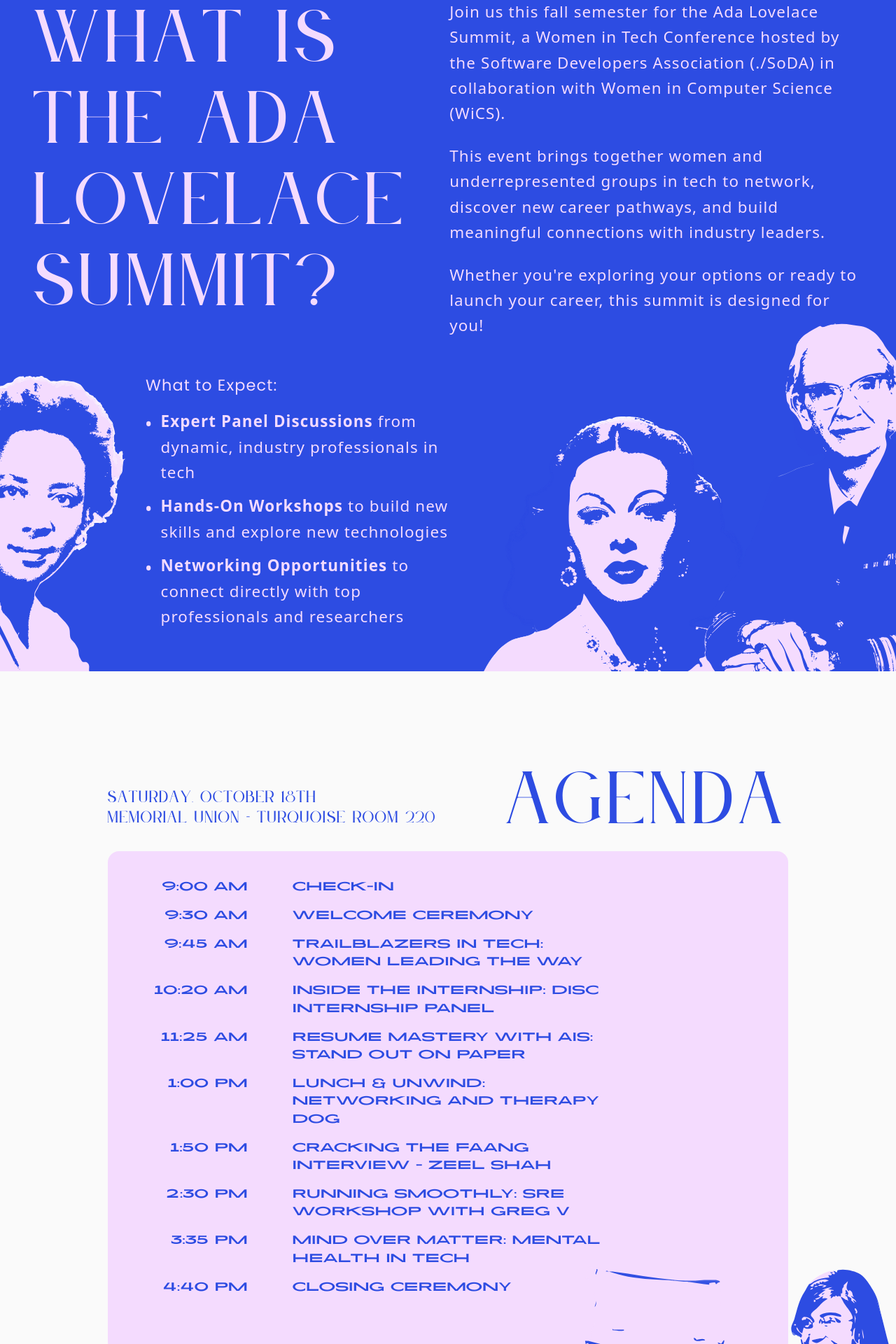
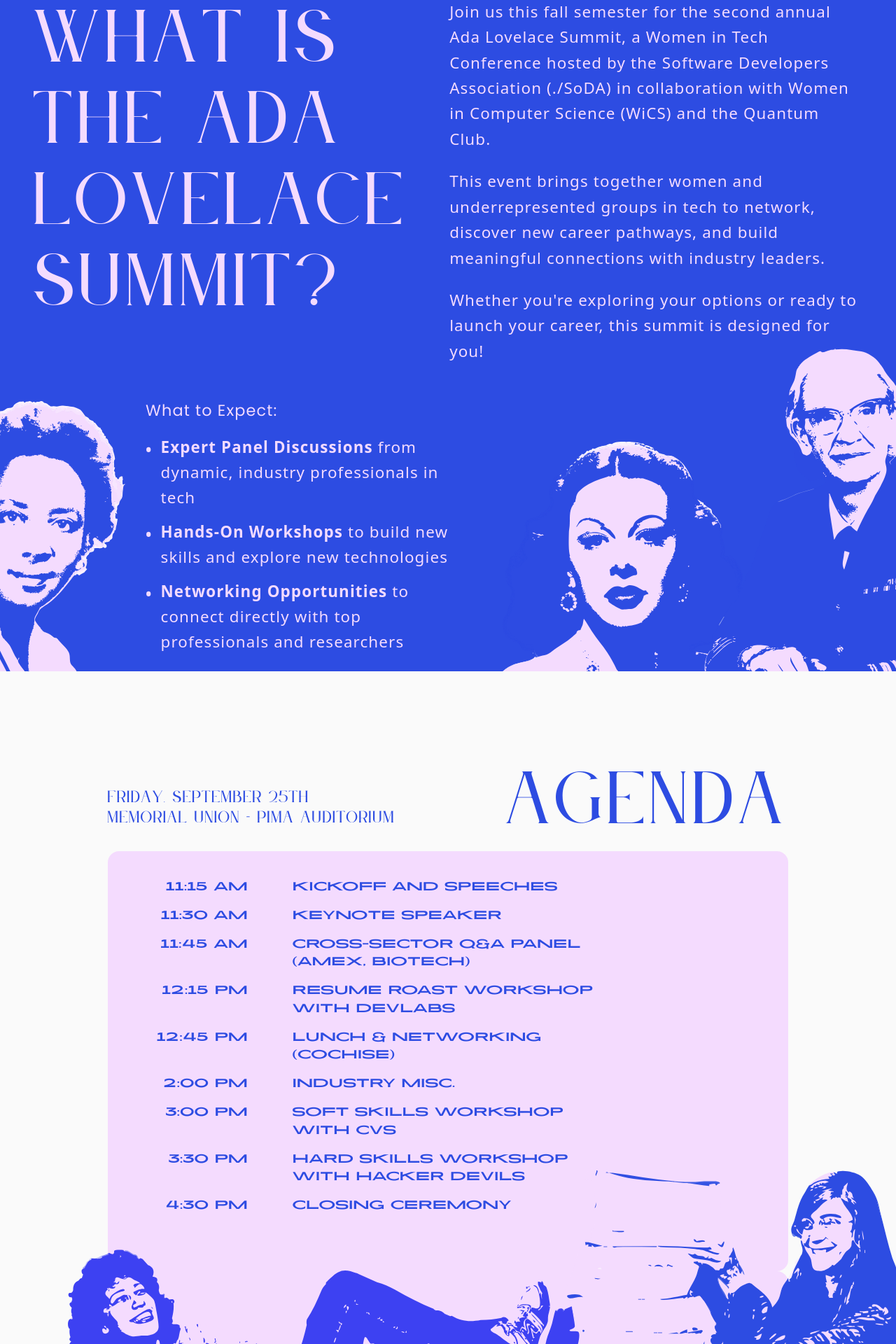
Before and after one commit to asusoda/ada-lovelace-conf-website, a Next.js app: page / in a window 1280 px wide. Shown: the part 880-2800 px from the top of the page at 70% size. Built offline with nearby package versions, Linux system fonts and the light colour scheme.

Commit message:
update 2026 info

```diff
--- a/components/about.tsx
+++ b/components/about.tsx
@@ -17,7 +17,7 @@ export function AboutSection() {
               </h2>
               <div className="space-y-6 text-[var(--color-light-purple)] text-poppins xl:text-[1.4rem] 2xl:text-3xl leading-relaxed tracking-wider">
                 <p>
-                  Join us this fall semester for the Ada Lovelace Summit, a Women in Tech Conference hosted by the Software Developers Association (./SoDA) in collaboration with Women in Computer Science (WiCS).
+                  Join us this fall semester for the second annual Ada Lovelace Summit, a Women in Tech Conference hosted by the Software Developers Association (./SoDA) in collaboration with Women in Computer Science (WiCS) and the Quantum Club.
                 </p>
                 <p>
                 This event brings together women and underrepresented groups in tech to network, discover new career pathways, and build meaningful connections with industry leaders.
--- a/components/agenda.tsx
+++ b/components/agenda.tsx
@@ -2,16 +2,15 @@ import Image from "next/image"
 
 export function AgendaSection() {
   const scheduleItems = [
-    { time: "9:00 AM", title: "Check-In" },
-    { time: "9:30 AM", title: "Welcome Ceremony" },
-    { time: "9:45 AM", title: "Trailblazers in Tech: Women Leading the Way" },
-    { time: "10:20 AM", title: "Inside the Internship: DISC Internship Panel" },
-    { time: "11:25 AM", title: "Resume Mastery with AIS: Stand Out on Paper" },
-    { time: "1:00 PM", title: "Lunch & Unwind: Networking and Therapy Dog" },
-    { time: "1:50 PM", title: "Cracking the FAANG Interview - Zeel Shah" },
-    { time: "2:30 PM", title: "Running Smoothly: SRE Workshop with Greg V" },
-    { time: "3:35 PM", title: "Mind Over Matter: Mental Health in Tech" },
-    { time: "4:40 PM", title: "CLOSING CEREMONY" },
+    { time: "11:15 AM", title: "Kickoff and Speeches" },
+    { time: "11:30 AM", title: "Keynote Speaker" },
+    { time: "11:45 AM", title: "Cross-Sector Q&A Panel (AMEX, Biotech)" },
+    { time: "12:15 PM", title: "Resume Roast Workshop with DevLabs" },
+    { time: "12:45 PM", title: "Lunch & Networking (Cochise)" },
+    { time: "2:00 PM", title: "Industry Misc." },
+    { time: "3:00 PM", title: "Soft Skills Workshop with CVS" },
+    { time: "3:30 PM", title: "Hard Skills Workshop with Hacker Devils" },
+    { time: "4:30 PM", title: "Closing Ceremony" },
 
   ]
 
@@ -23,10 +22,10 @@ export function AgendaSection() {
           <div className="flex flex-col gap-3 lg:gap-0 lg:flex-row justify-between mb-6 2xl:mb-10 pt-5 2xl:pt-10">
             <div className="hidden lg:block font-lejour text-left text-[var(--color-blue)] mt-auto mb-2 text-sm lg:text-[clamp(1rem,1.3vw+0.25rem,5rem)]">
               <p className="font-bold tracking-wider uppercase">
-                SATURDAY, OCTOBER 18TH
+                FRIDAY, SEPTEMBER 25TH
               </p>
               <p className="font-medium tracking-wider uppercase">
-                MEMORIAL UNION - TURQUOISE ROOM 220
+                MEMORIAL UNION - PIMA AUDITORIUM
               </p>
             </div>
             {/* Large AGENDA title */}
@@ -37,10 +36,10 @@ export function AgendaSection() {
             {/* mobile view date and time */}
             <div className="lg:hidden font-lejour text-left text-[var(--color-blue)] mt-auto mb-0 lg:mb-2">
               <p className="text-sm sm:text-base xl:text-xl 2xl:text-3xl font-medium tracking-wider uppercase">
-                SATURDAY, OCTOBER 18TH
+                FRIDAY, SEPTEMBER 25TH
               </p>
               <p className="text-sm sm:text-base xl:text-xl 2xl:text-3xl font-medium tracking-wider uppercase">
-                MEMORIAL UNION - TURQUOISE ROOM 220
+                MEMORIAL UNION - PIMA AUDITORIUM
               </p>
             </div>
 
@@ -87,7 +86,7 @@ export function AgendaSection() {
           {/* Spacer to push down illustrations */}
           <div className="hidden lg:block h-20 xl:h-40 2xl:h-60 bg-[var(--color-light-purple)] rounded-xl xl:rounded-2xl p-4 sm:p-6 xl:p-10 2xl:p-10 pr-32 xl:pr-48 2xl:pr-64 backdrop-blur-sm"></div>
 
-          + <div className="relative mt-8 hidden lg:block z-[2]">
+          <div className="relative mt-8 hidden lg:block z-[2]">
           {/* Left figure - person sitting/reclining */}
             <div className="absolute bottom-40 2xl:bottom-0 left-0 w-48 xl:w-70 2xl:w-80 h-60 xl:h-80 2xl:h-96 rounded-lg flex items-center justify-center">
                 {/* susan kare */}
--- a/components/footer.tsx
+++ b/components/footer.tsx
@@ -6,7 +6,7 @@ export function Footer() {
       <div className="container mx-auto px-4 py-8">
         <div className="grid md:grid-cols-3 gap-8 justify-items-center">
           <div>
-            <h3 className="text-lg font-semibold mb-4 font-poppins">./SoDA & WiCS</h3>
+            <h3 className="text-lg font-semibold mb-4 font-poppins">./SoDA, WiCS & Quantum Club</h3>
             <p className="text-sm">
 
             </p>
@@ -41,7 +41,7 @@ export function Footer() {
         </div>
 
         <div className="border-t border-[var(--color-light-purple)] mt-8 pt-8 text-center text-sm">
-          <p>&copy; 2025 Software Developers Association at ASU. All rights reserved.</p>
+          <p>&copy; 2026 Software Developers Association at ASU. All rights reserved.</p>
           <p>Made by Jubilee and Justin :D</p>
         </div>
       </div>
--- a/components/hero.tsx
+++ b/components/hero.tsx
@@ -46,9 +46,9 @@ export function HeroSection() {
             {/* Event details */}
             <div className="text-[0.5rem] lg:text-[clamp(1rem,0.7vw+0.25rem,3rem)] lg:px-0 flex w-full gap-5 lg:gap-3 xl:gap-10 2xl:gap-20 justify-center lg:justify-between font-lucidity uppercase tracking-wider xl:ml-[2%] 2xl:ml-[9%] whitespace-nowrap">
               <div className="flex-0 lg:flex-2 -mr-5 xl:-mr-0"></div>
-              <span className="text-left">October 18</span>
+              <span className="text-left">September 25</span>
               <span className="hidden lg:block">•</span>
-              <span>9AM-5PM</span>
+              <span>11AM-5PM</span>
               <span className="hidden lg:block">•</span>
               <span className="text-right lg:left-left">Memorial Union</span>
             </div>
@@ -63,7 +63,7 @@ export function HeroSection() {
                 <span className = "lg:ml-[27%] xl:ml-0 2xl:ml-[6%]">LOVELACE<br /></span>
                 <span className="lg:ml-[26%] xl:ml-[3%] 2xl:ml-[6%] whitespace-nowrap">
                   <span className="font-lejour">SUMMIT</span>
-                  <span className="opacity-50 font-lejour">2025</span>
+                  <span className="opacity-50 font-lejour">&nbsp;II</span>
                 </span>
               </h1>
             </div>
--- a/src/app/layout.tsx
+++ b/src/app/layout.tsx
@@ -29,8 +29,8 @@ const poppinsSansSerif = localFont({
 })
 
 export const metadata: Metadata = {
-  title: "WTC 2025",
-  description: "Ada Lovelace Conference 2025, a Women in Tech Conference",
+  title: "Ada Lovelace Summit II",
+  description: "Ada Lovelace Summit II, a Women in Tech Conference hosted by ./SoDA, WiCS, and the Quantum Club at ASU",
   generator: "v0.app",
 }
 
```
